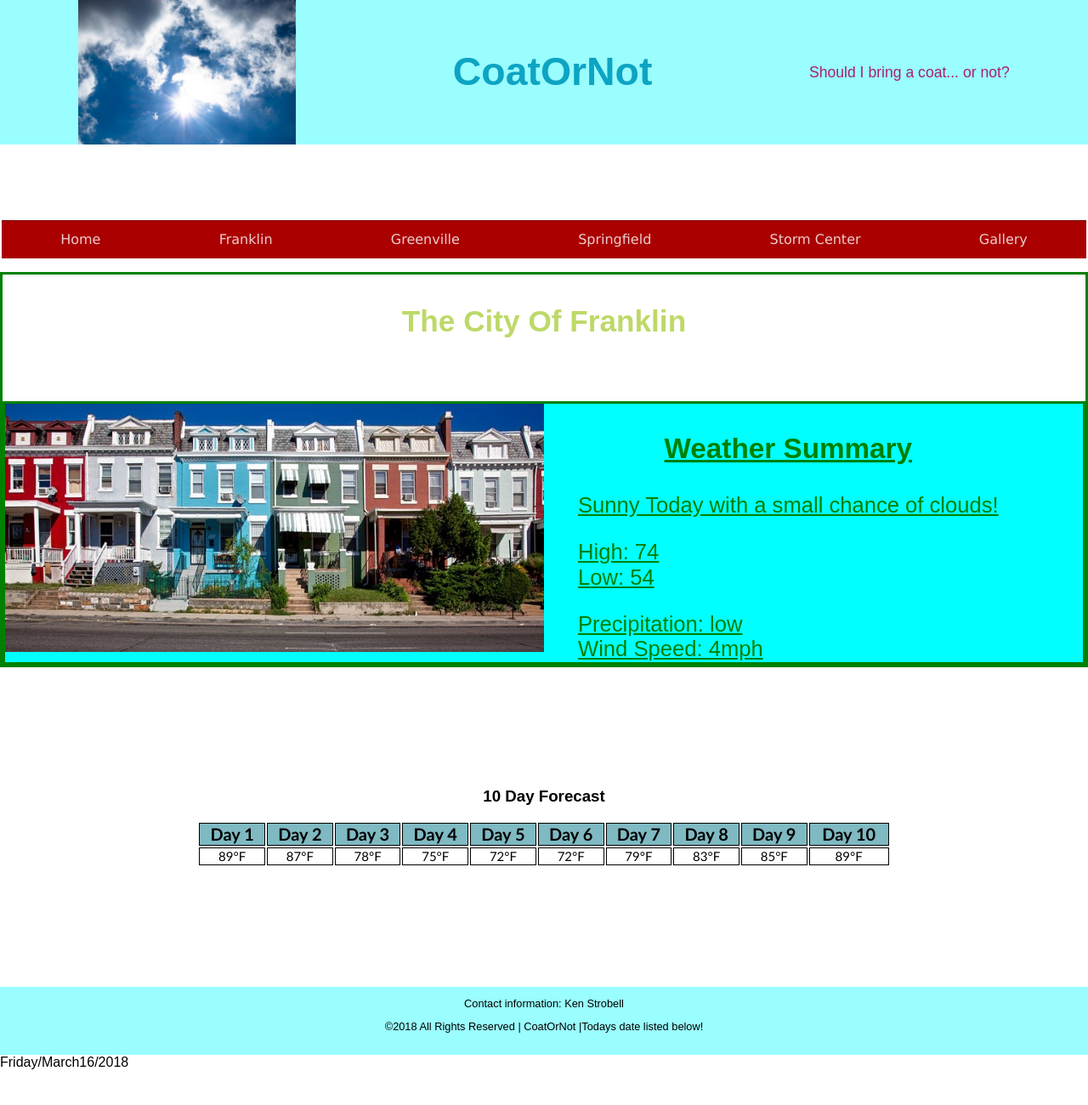
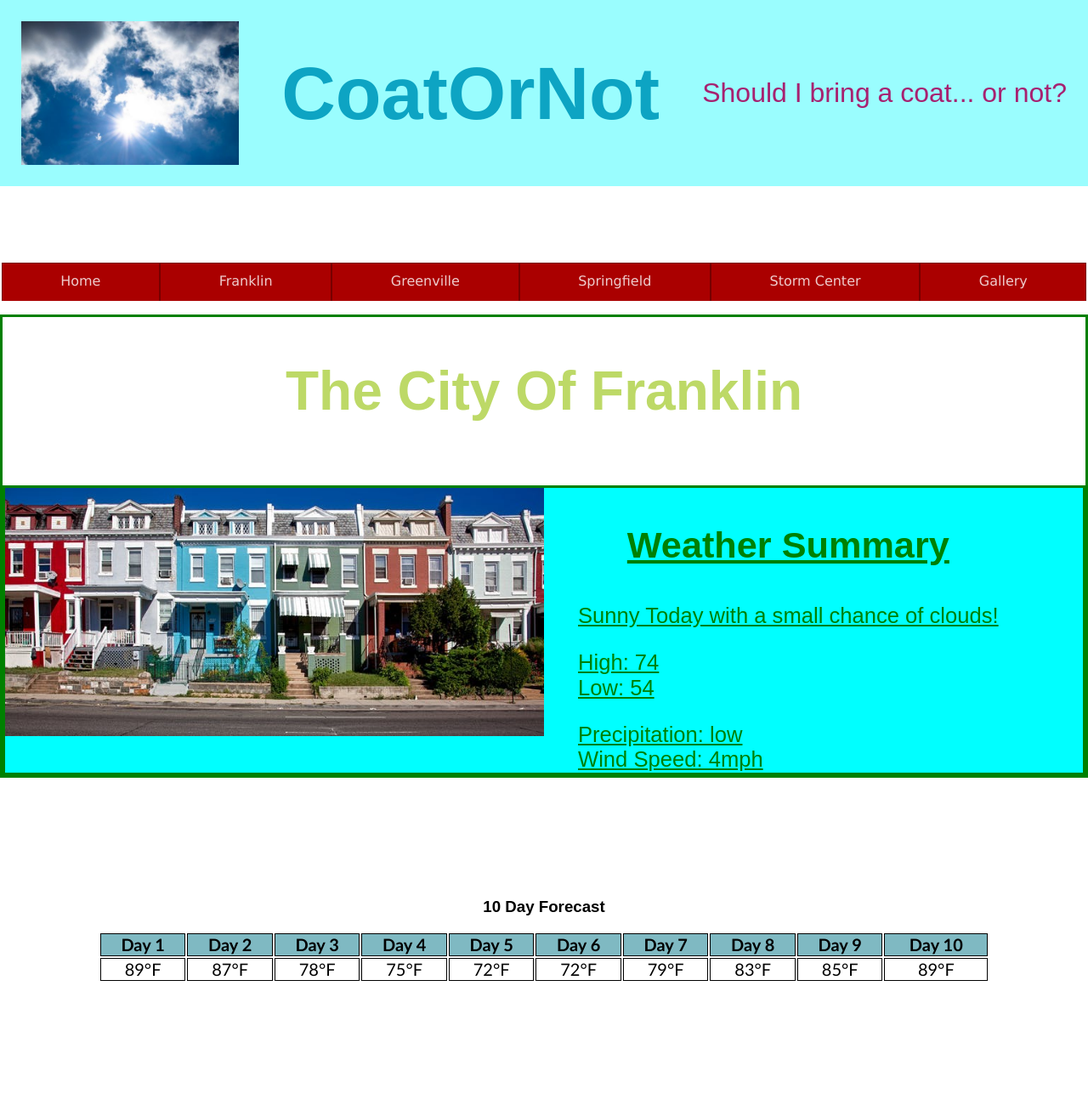
Before and after one commit to str17024/springfield, a plain HTML site: page index.html in a window 1280 px wide. Shown: the top 1300 px of the page at 85% size. Before the commit the page ends 1260 px from the top, so only its background shows below. Drawn offline with Linux system fonts and the light colour scheme; no server answers; a script that the page names is missing.

Commit message:
Update large-5.css

```diff
--- a/large-5.css
+++ b/large-5.css
@@ -1,39 +1,49 @@
-/* 64em is also 1028px when basefont is 16px */
-@media only screen and (min-width: 64rem) {
+@media only screen and (min-width: 64em) {
+  /* Only CSS rules that need to be changed to meet the layout needs from medium to large/wide go in here */
+
+    header h1 {
+        font-size: 5.5em;
+    }
+
+    header .subheading {
+        font-size: 2em;
+    }
+
+    nav ul li a {
+        padding: 0.8rem 2rem;
+    }
 
 
-  nav {
 
-  /* Permalink - use to edit and share this gradient: http://colorzilla.com/gradient-editor/#ff3232+0,aa0000+100 */
-background: #ff3232; /* Old browsers */
-background: -moz-linear-gradient(top, #ff3232 0%, #aa0000 100%); /* FF3.6-15 */
-background: -webkit-linear-gradient(top, #ff3232 0%,#aa0000 100%); /* Chrome10-25,Safari5.1-6 */
-background: linear-gradient(to bottom, #ff3232 0%,#aa0000 100%); /* W3C, IE10+, FF16+, Chrome26+, Opera12+, Safari7+ */
-filter: progid:DXImageTransform.Microsoft.gradient( startColorstr='#ff3232', endColorstr='#aa0000',GradientType=0 ); /* IE6-9 */
+
+    main h2 {
+        margin: 0.5em 1.75em 0 1.75em;
+        padding: 0.3em 0 0 0;
+        font-size: 4em;
+    }
+
+    main h3 {
+        font-size: 1.69em;
+    }
+
+
+    table {
+        font-size: 20px;
+        width: 90%;
+    }
+
+    table th, td {
+        border: 0.5px solid black;
+    }
+
+
+
+    footer {
+        font-size: 1.3em;
+    }
+
+
+
+
 
 }
-
-  nav button { display:none; }  /* hamburger button does not need to be shown */
-
-nav ul {
- margin-left: 2%;
-
-}
-
-nav ul.hide {display: block;}
-
-nav ul li {
-  float: left;
-
-}
-
-nav ul li a {
-  border: none;
-  border-right: 1px solid rgba (0,0,0,0.3);
-  padding: .6rem 1rem;
-}
-
-
- article p.town-article img { width: 29.333%; }
-
-} /*end large */
```
